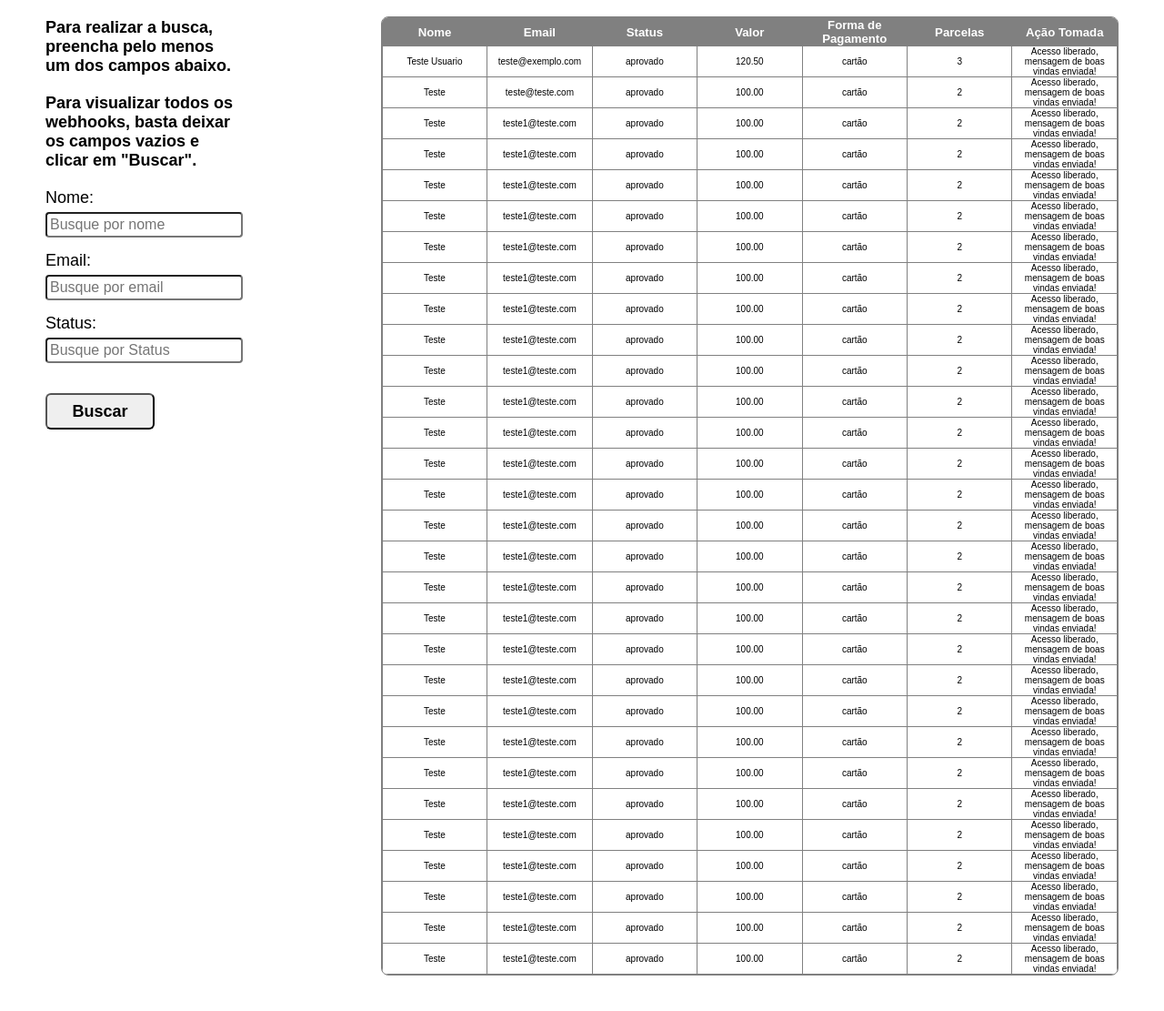
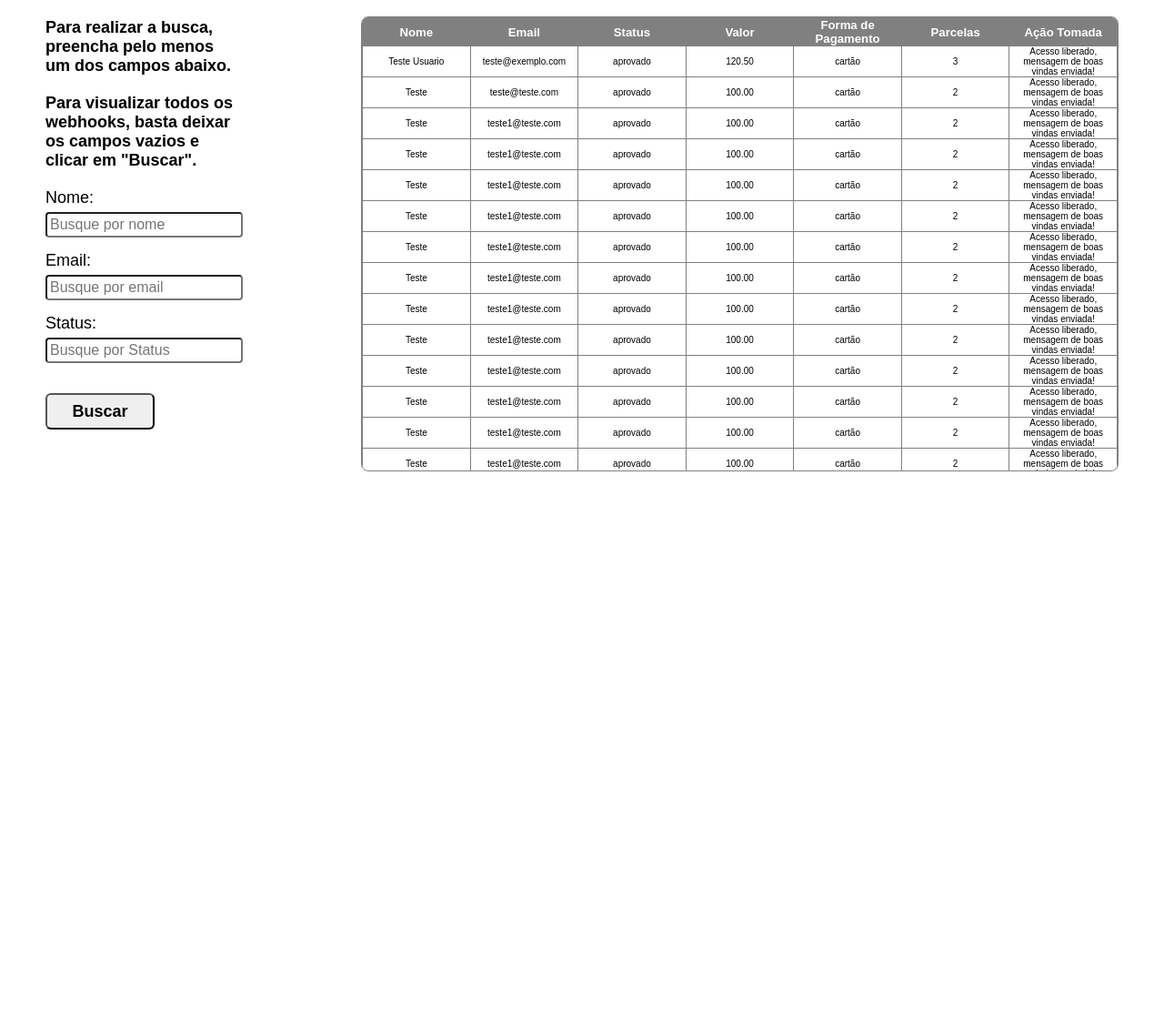
Before and after one commit to leo-mariz/API-Receive-Webooks, a Flask app: page /user/1 in a window 1280 px wide. Shown: the part 78-1189 px from the top of the page at 91% size. Run offline with Flask 3, Linux system fonts and the light colour scheme; a user stored in the database is signed in.

Commit message:
Alterações CSS tabela usuário

```diff
--- a/static/style_user.css
+++ b/static/style_user.css
@@ -69,7 +69,7 @@ body {
 
     & main {
 
-        grid-template-columns: 1fr 2.2fr;
+        grid-template-columns: 1fr 2.4fr;
 
         & .filtros{
             & .buscas{
@@ -112,32 +112,38 @@ body {
             margin: 1.8rem 0;
 
             & .container {
-                overflow: hidden; /* Esconde qualquer conteúdo que exceda o raio da borda */
-                border-radius: 8px; /* Raio da borda desejado */
-                height: 100%;
+                display: block;
+                overflow: scroll;
+                overflow-x: hidden;
+                border-radius: 8px;
+                max-height: 50rem;
                 width: 100%;
                 border: 0.1rem solid grey;
                 box-shadow: 1rem;
 
                 & .tabela {
-                    width: 100%; /* Faz a tabela ocupar toda a largura do contêiner */
-                    height: 100%;
-                    border-collapse: collapse; /* Mantém as bordas das células juntas */
+                    width: 100%;
+                    max-height: 50rem;
+                    border-collapse: collapse;
                     table-layout: fixed;
                     font-size: 1rem;
-                    text-align: center;
                     background-color: #ffffff18;
                     padding: 0.35rem;
 
                     & td, & th {
-                        border: 1px solid grey; /* Estilo de borda para as células */
+                        border: 1px solid grey;
+                        text-align: center;
                     }
 
-                    & thead th {
+                    & thead {
+                        width: 100%;
+
+                        & th {
                         font-size: 1.32rem;
                         font-weight: bold;
                         background-color: grey;
                         color: white;
+                        }
                     }
 
                     & tbody th {
```
Also changed, not shown: instance/meuapp.db.
